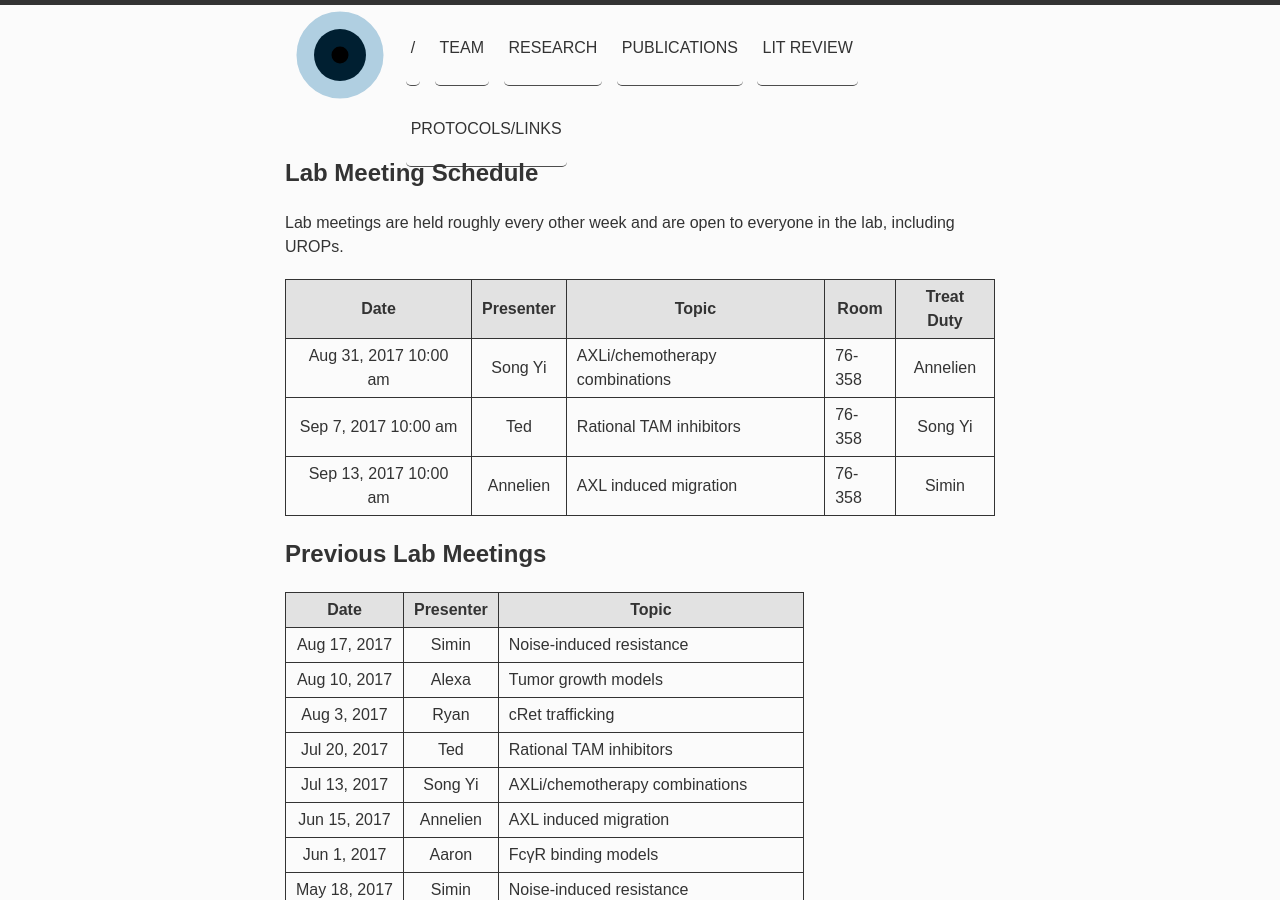
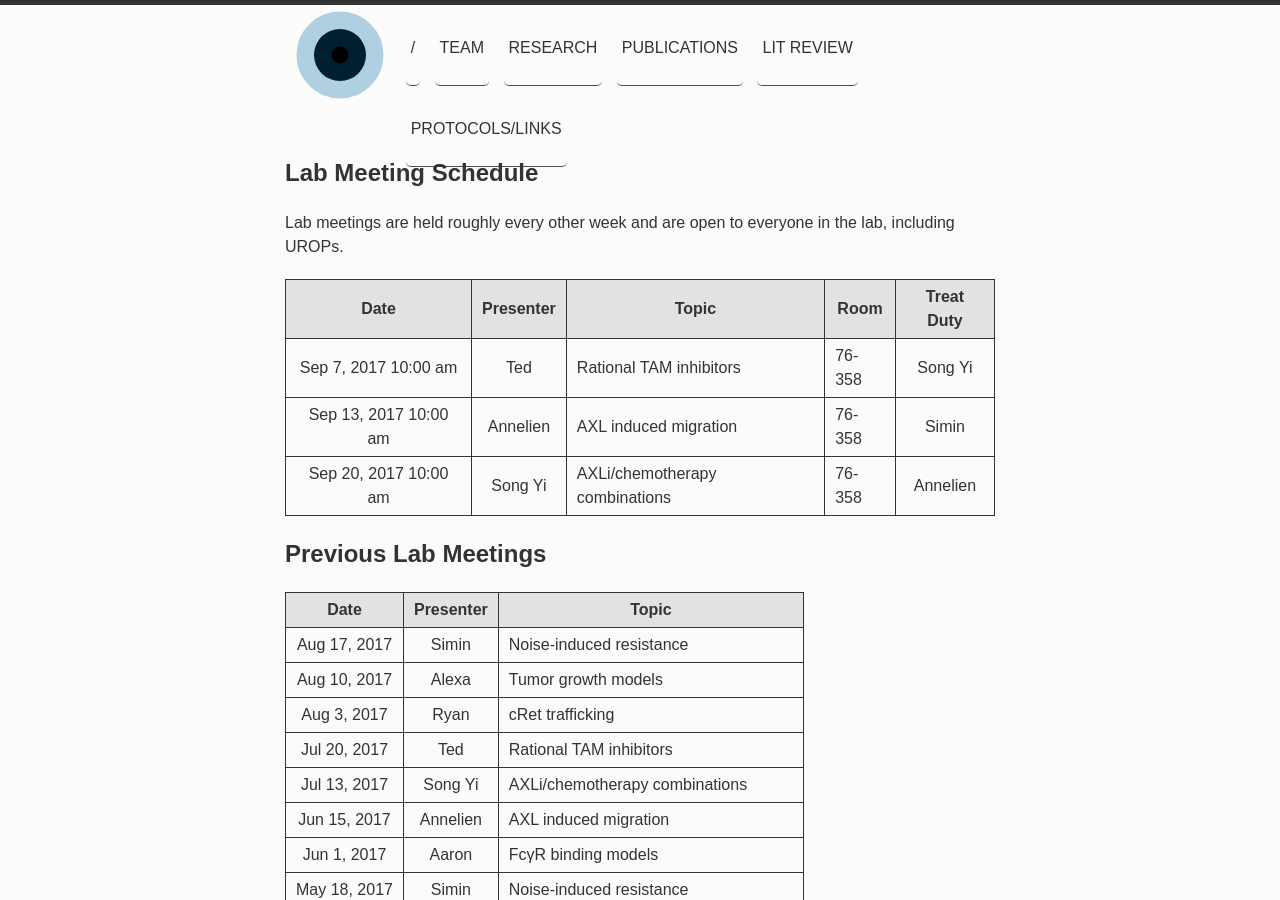
Before and after one commit to meyer-lab/asmlab.org, a Jekyll site: the page built from team/lab_meeting.md, in a window 1280 px wide and 900 px high. Built offline with Jekyll 4.4.1, drawn with Linux system fonts in a browser that asks for light colours; some web fonts are replaced; comment, search, counter and statistics services are not loaded.

Commit message:
Move Song Yi lab meeting

```diff
--- a/_data/meetings.yml
+++ b/_data/meetings.yml
@@ -65,7 +65,7 @@
   room: 76-358
   treats: Simin
 
-- date: 2017-08-31 10:00:00
+- date: 2017-09-20 10:00:00
   presenter: Song Yi
   topic: AXLi/chemotherapy combinations
   room: 76-358
```
